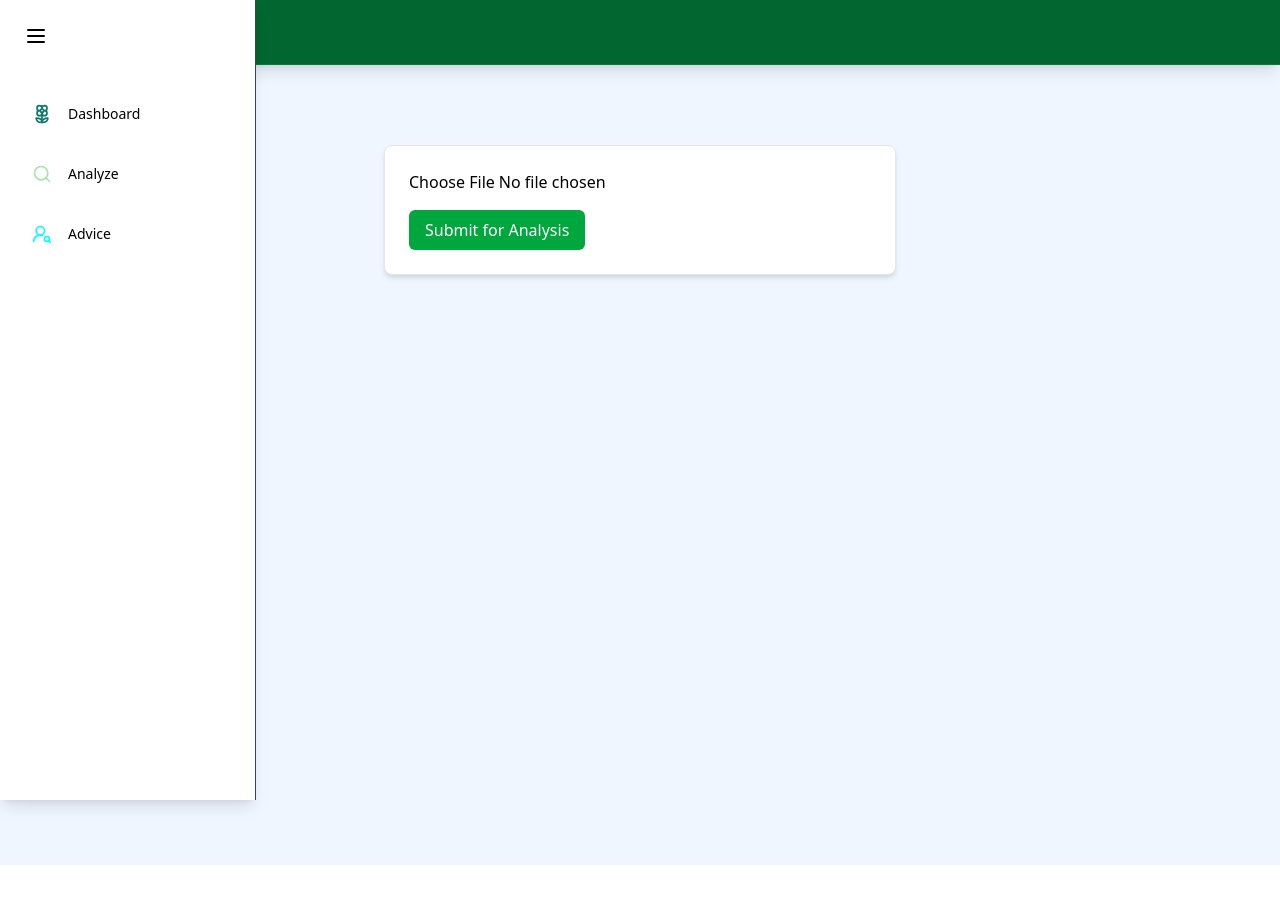
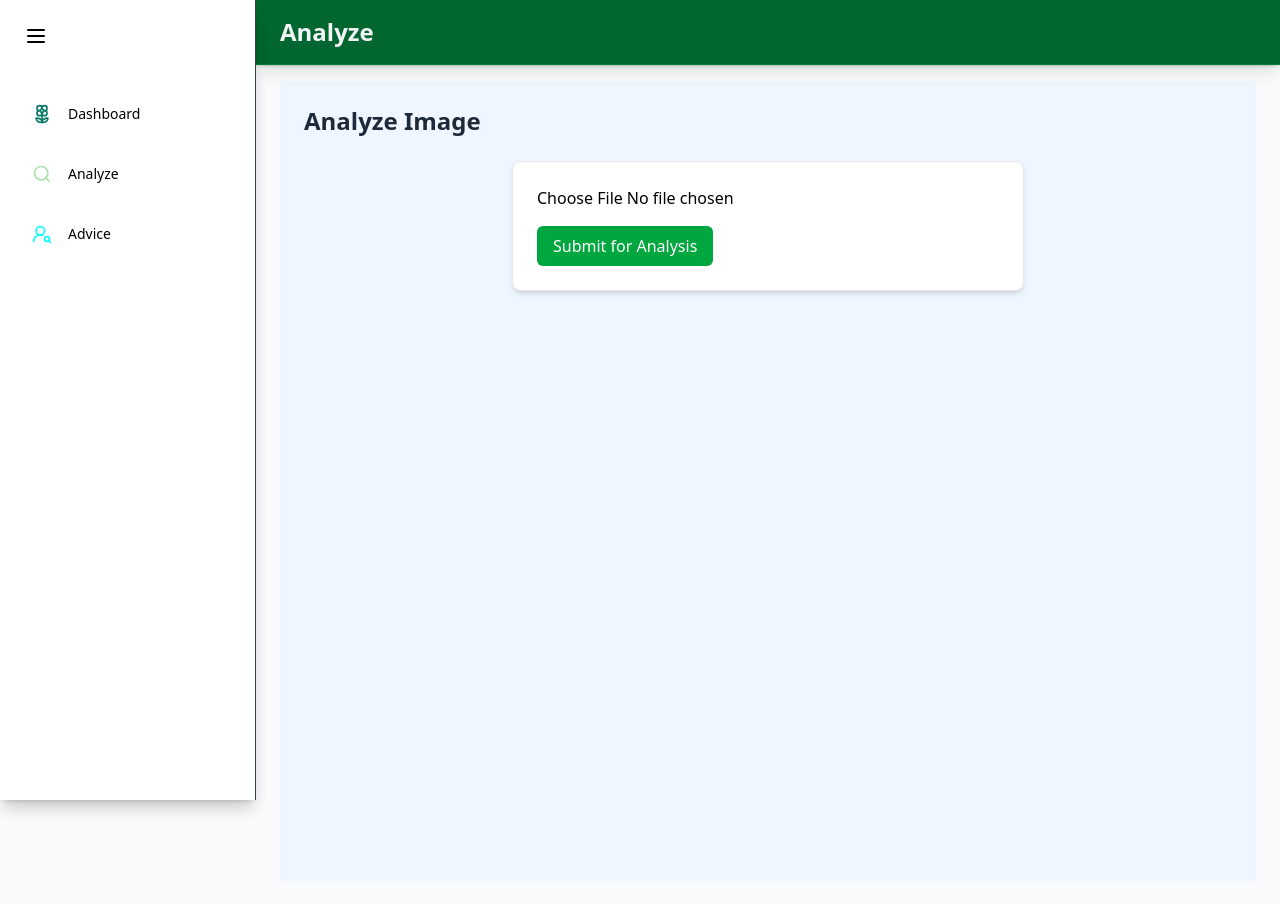
Before and after one commit to Shantanu-Tiwari/agrifront, a React (Vite) app: page /analyze in a window 1280 px wide. Before the commit the page ends 865 px from the top, so only its background shows below. Built offline with nearby package versions, Linux system fonts and the light colour scheme; sample sign-in values are in the browser's storage.

Commit message:
sidebar ui

```diff
--- a/src/App.jsx
+++ b/src/App.jsx
@@ -33,13 +33,21 @@
     };
 
     return (
-        <div className="flex min-h-screen">
-            {showSidebar && <Sidebar />}
+        <div className="flex min-h-screen bg-gray-50">
+            {showSidebar && (
+                <div className="w-64 fixed inset-y-0 left-0 z-30 bg-white shadow-lg">
+                    <Sidebar />
+                </div>
+            )}
 
-            <div className="flex flex-col flex-grow transition-all duration-300">
-                {showSidebar && <Header title={getPageTitle()} />}
+            <div className={`flex flex-col flex-grow transition-all duration-300 ${showSidebar ? 'ml-64' : ''}`}>
+                {showSidebar && (
+                    <div className="sticky top-0 z-20 bg-white shadow-sm">
+                        <Header title={getPageTitle()} />
+                    </div>
+                )}
 
-                <main className="flex-grow">
+                <main className="flex-grow p-6 pt-4">
                     <Routes>
                         {/* Public routes */}
                         <Route path="/signup" element={<Signup />} />
```
